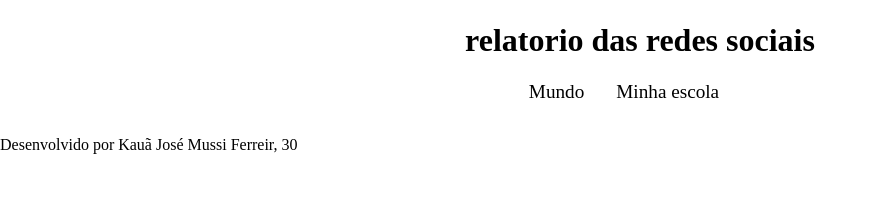
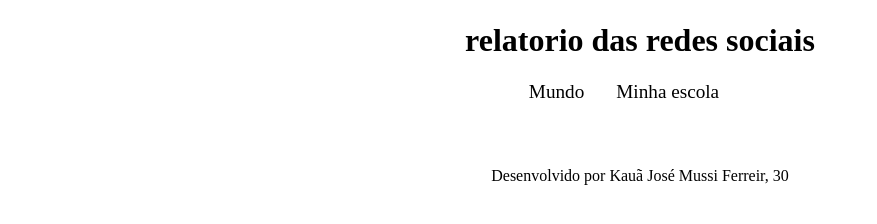
Before and after one commit to kdelas/terceiro-repositorio3, a plain HTML site: page index.html in a window 1280 px wide. Shown: the whole page, without its empty margins (0-877 px from the left). Drawn offline with Linux system fonts and the light colour scheme; a web font is replaced by a local one.

Commit message:
aula01/10

```diff
--- a/style.css
+++ b/style.css
@@ -39,3 +39,19 @@
     text-align: center;
     padding: 1px;
  }
+
+ nav a:hover{
+   text-decoration: underline;
+   transform: scale(0.90);
+   transition: transform 0.1s;
+ }
+
+ footer{
+   display: flex;
+   align-items: center;
+   justify-content: center;background-color: var(--primary-color);
+   color: var(--bg-color);
+   width: 100%;
+   height: 3rem;
+   margin-top: 2rem;
+ }
```
